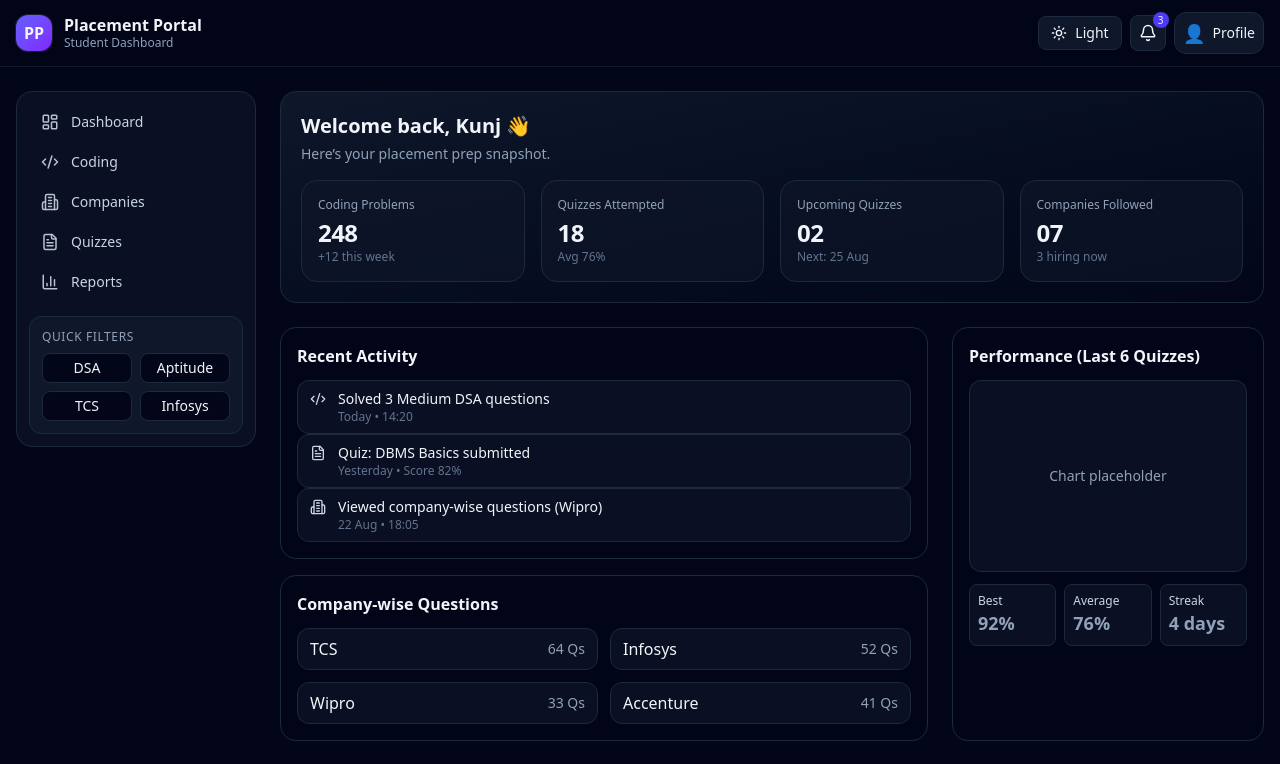
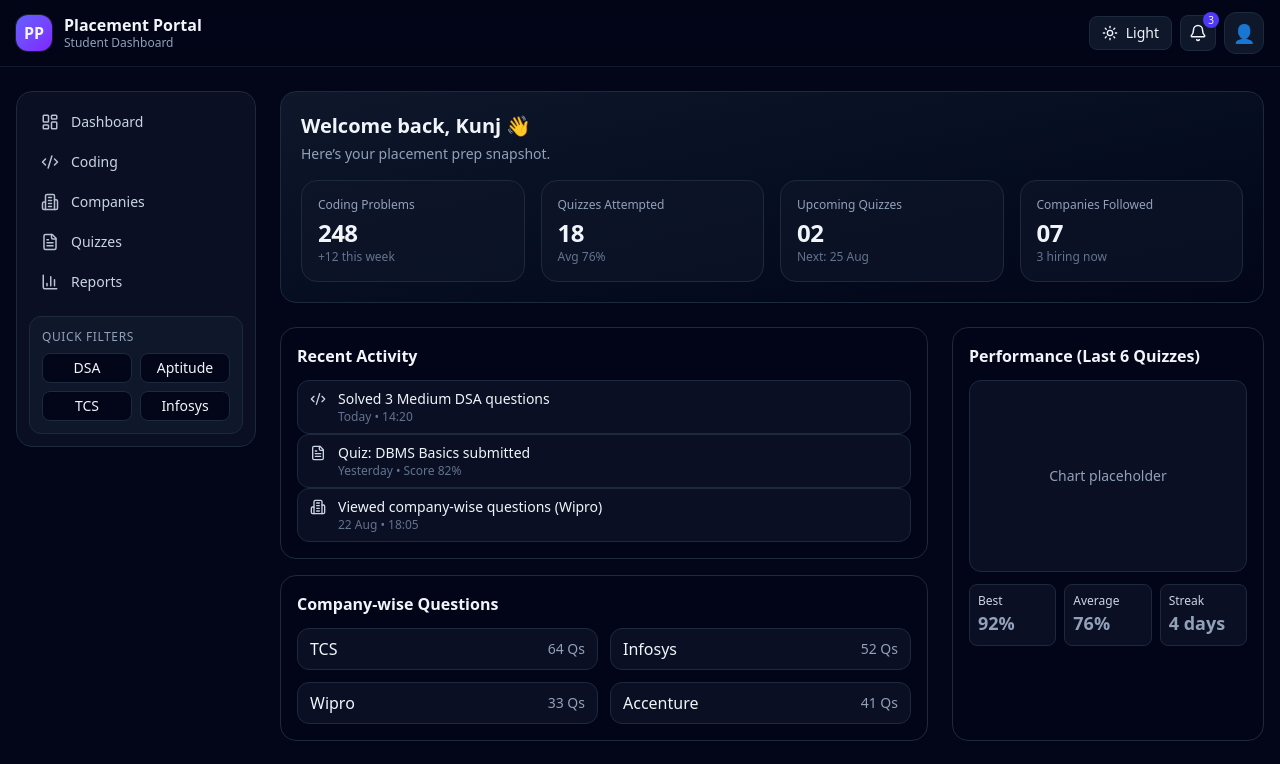
Before and after one commit to BluesIsekai/PlacementPortal, a React (Vite) app: page / in a window 1280 px wide. Shown: the top 764 px of the page. Built offline with nearby package versions, Linux system fonts and the light colour scheme.

Commit message:
dashboard up

```diff
--- a/src/pages/Dashboard.jsx
+++ b/src/pages/Dashboard.jsx
@@ -1,7 +1,10 @@
+
 import { useState } from "react";
 import { LayoutDashboard, Code2, Building2, FileText, BarChart3, Bell, Moon, Sun, Settings, LogOut, User } from "lucide-react";
 
-
+// Dark themed dashboard inspired by the first reference (sidebar + modular cards)
+// TailwindCSS required. Paste this component into a Vite/CRA project with Tailwind set up.
+// Optional: lucide-react for icons → `npm i lucide-react`
 
 export default function DarkDashboard() {
   const [dark, setDark] = useState(true);
@@ -49,15 +52,14 @@ export default function DarkDashboard() {
               </button>
 
               <div className="relative">
-           <button
-  onClick={() => setOpenUser((o) => !o)}
-  className="flex items-center gap-2 rounded-xl border border-slate-800 bg-slate-900 px-2 py-1.5 hover:bg-slate-800"
->
-  <span className="text-lg">👤</span>
-  <span className="text-sm">Profile</span>
-</button>
 
 
+                   <button
+                onClick={() => setOpenUser((o) => !o)}
+                 className="flex items-center gap-2 rounded-xl border border-slate-800 bg-slate-900 px-2 py-1.5 hover:bg-slate-800"
+      >
+  <span className="text-lg">👤</span>
+</button>
 
 
                 {openUser && (
```
